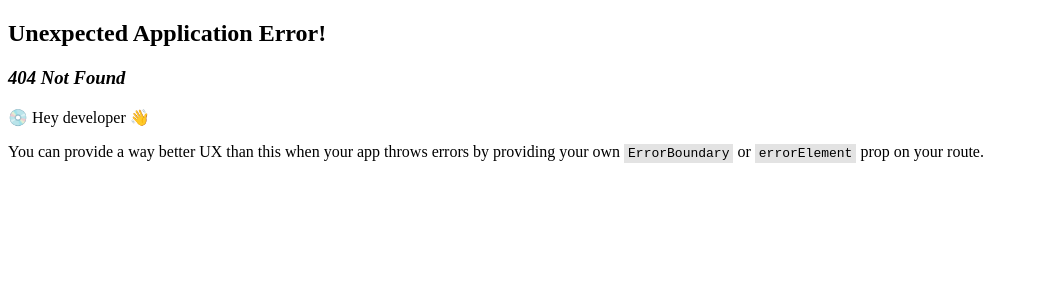
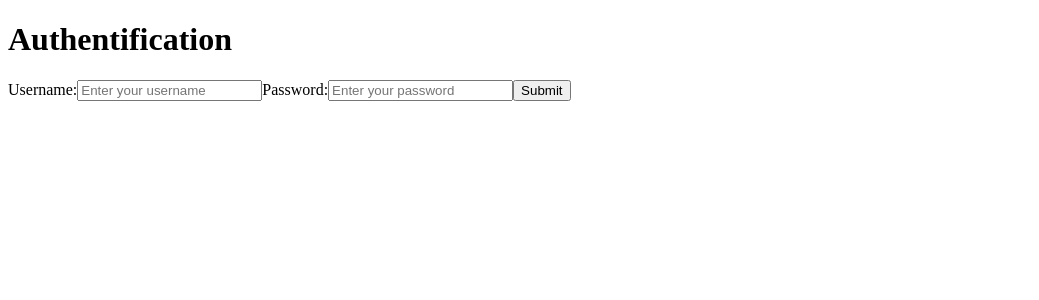
Before and after one commit to Riviets/user-management-system, a React (Vite) app: page /login in a window 1280 px wide. Before the commit this address had no page. Shown: the top 300 px of the page, without its empty margins (0-1039 px from the left). Built offline with nearby package versions, Linux system fonts and the light colour scheme.

Commit message:
Add authentification service and LoginPage component. Access token is stored in localstorage

```diff
--- a/src/App.jsx
+++ b/src/App.jsx
@@ -2,6 +2,7 @@ import { useState } from 'react'
 import UserList from './components/UserList'
 import {createBrowserRouter, RouterProvider} from 'react-router-dom'
 import UserDetails from './components/UserDetails'
+import LoginPage from './components/LoginPage'
 
 const router = createBrowserRouter([
   {
@@ -11,6 +12,10 @@ const router = createBrowserRouter([
   {
     path: '/user/:userId',
     element: <UserDetails />,
+  },
+  {
+    path: '/login',
+    element: <LoginPage />,
   }
 ])
 
--- /dev/null
+++ b/src/components/LoginPage.jsx
@@ -0,0 +1,48 @@
+import React, {useState, useEffect} from 'react'
+import { authService } from '../services/authService'
+
+function LoginPage(){
+    const [username, setUsername] = useState('')
+    const [password, setPassword] = useState('')
+    const [error, setError] = useState(null)
+
+    function handleUsernameChange(event){
+        setUsername(event.target.value)
+    }
+
+    function handlePasswordChange(event){
+        setPassword(event.target.value)
+    }
+
+    async function handleSubmit(e){
+        e.preventDefault()
+        try{
+            setError(null)
+            const response = await authService.authenticateUser(username, password)
+            localStorage.setItem('accessToken', response?.accessToken)
+        }
+        catch(err){
+            setError(err)
+        }
+    }
+
+    return(
+        <div>
+            <h1>Authentification</h1>
+            {error && error.message}
+            <form action="POST" onSubmit={handleSubmit}>
+                <label htmlFor="username">Username:</label>
+                <input  id='username' type="text"
+                        placeholder='Enter your username'
+                        value={username} onChange={handleUsernameChange}/>
+                <label htmlFor="password">Password:</label>
+                <input  id='password' type="password"
+                        placeholder='Enter your password'
+                        value={password} onChange={handlePasswordChange}/>
+                <button type='submit'>Submit</button>
+            </form>
+        </div>
+    )
+}
+
+export default LoginPage
--- a/src/components/UserDetails.jsx
+++ b/src/components/UserDetails.jsx
@@ -18,7 +18,6 @@ function UserDetails(){
         setIsLoading(true)
         try{
             const response = await userService.fetchuserById(userId)
-            console.log(response);
             setUser(response)
         }
         catch(err){
@@ -39,6 +38,7 @@ function UserDetails(){
     return(
         <div>
             <Link to ='/'>Back to the list</Link>
+            <p>{user?.username}</p>
             <p>{user?.firstName} {user?.lastName}</p>
             <p>Age: {user?.age}</p>
             <p>Email: {user?.email}</p>
--- /dev/null
+++ b/src/services/authService.js
@@ -0,0 +1,22 @@
+import axios from 'axios'
+
+const API_URL = 'https://dummyjson.com';
+
+export const authService = {
+    authenticateUser: async (username, password, expiresinMins) => {
+        try{
+            const response = await axios.post(`${API_URL}/auth/login`, {
+                username,
+                password,
+                expiresInMins: 15
+            },
+            {
+                headers: {'Content-Type': 'application/json'}
+            })
+            return response.data
+        }
+        catch(error){
+            throw error
+        }
+    }
+}
```
